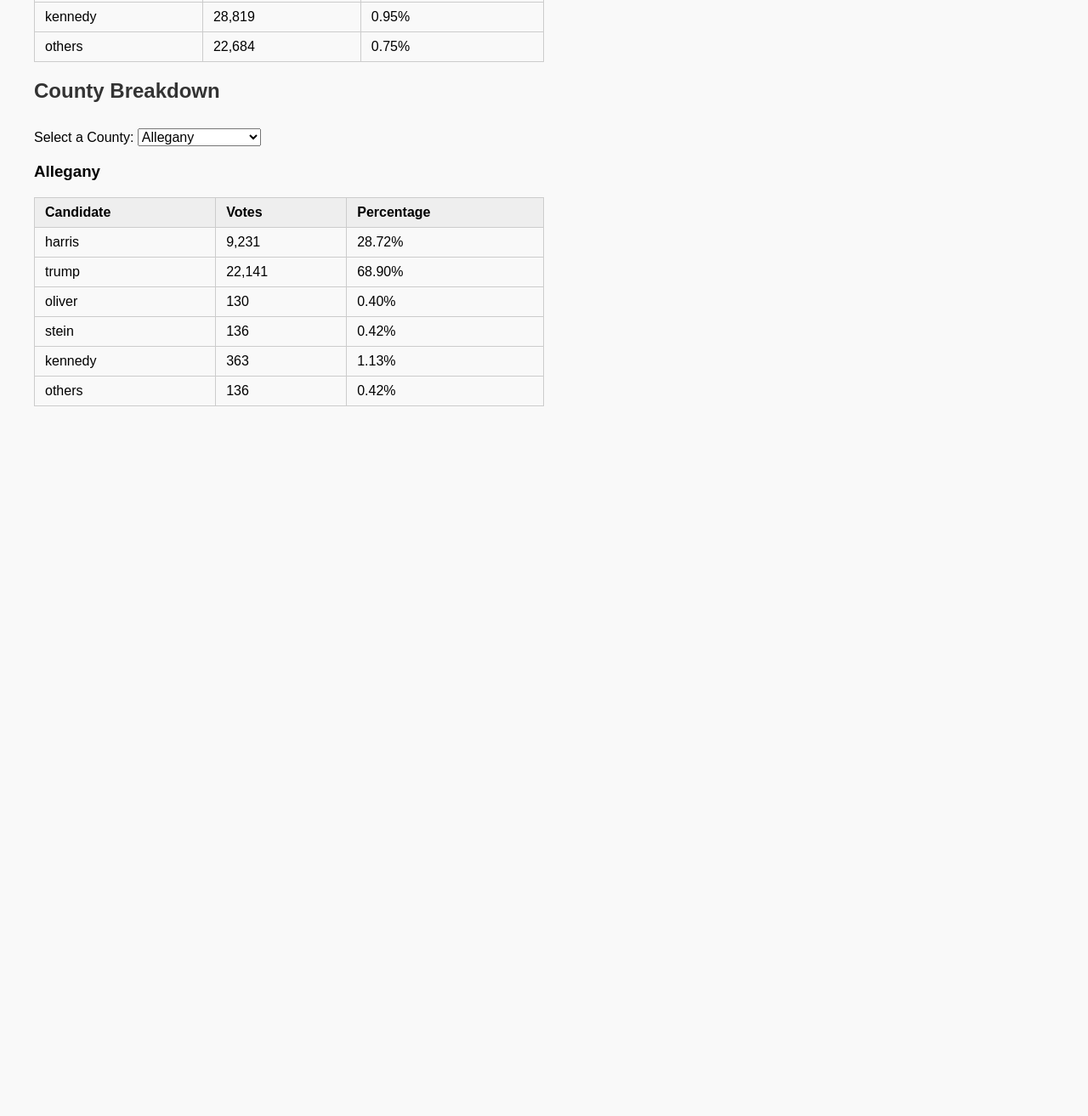
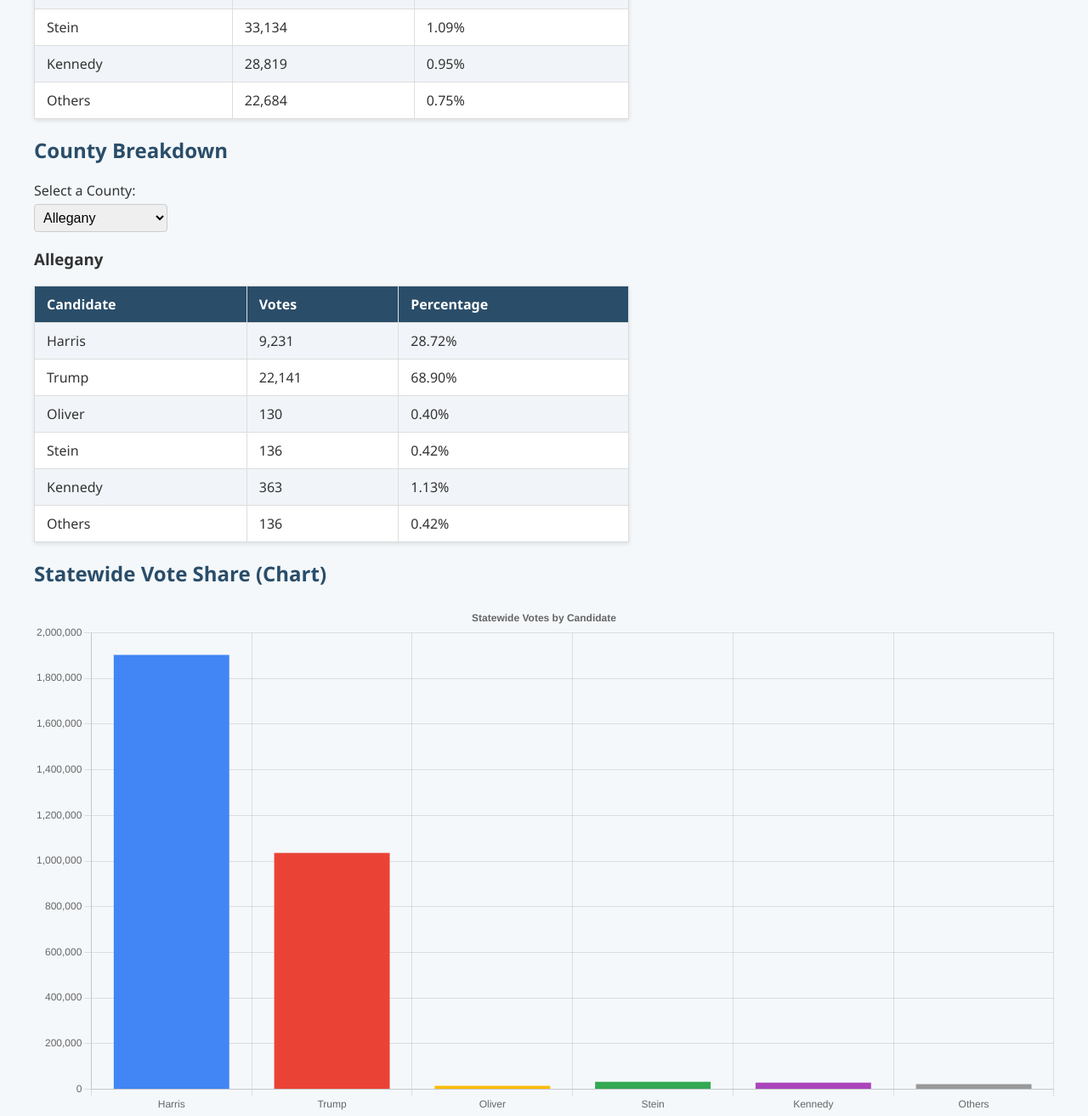
Before and after one commit to josiegjohn/llm-demos, a plain HTML site: page md-results/index.html in a window 1280 px wide. Shown: the part 319-1632 px from the top of the page at 85% size. Before the commit the page ends 837 px from the top, so only its background shows below. Drawn offline with nearby package versions, Linux system fonts and the light colour scheme.

Commit message:
whatever this is
this should have everything

```diff
--- a/md-results/index.html
+++ b/md-results/index.html
@@ -3,8 +3,9 @@
 <head>
   <meta charset="UTF-8" />
   <meta name="viewport" content="width=device-width, initial-scale=1.0"/>
-  <title>Election Results</title>
+  <title>Maryland Election Results</title>
   <link rel="stylesheet" href="styles.css">
+  <script src="https://cdn.jsdelivr.net/npm/chart.js"></script>
 </head>
 <body>
   <h1>Maryland Election Results</h1>
@@ -21,6 +22,11 @@
     <div id="countyData"></div>
   </section>
 
+  <section>
+    <h2>Statewide Vote Share (Chart)</h2>
+    <canvas id="resultsChart" width="400" height="200"></canvas>
+  </section>
+
   <script src="script.js"></script>
 </body>
 </html>
--- a/md-results/script.js
+++ b/md-results/script.js
@@ -59,10 +59,13 @@ function renderStatewide() {
   const div = document.getElementById("statewide");
   let html = "<table><tr><th>Candidate</th><th>Votes</th><th>Percentage</th></tr>";
   candidates.forEach(c => {
-    html += `<tr><td>${c}</td><td>${statewideTotals[c].toLocaleString()}</td><td>${formatPercentage(statewideTotals[c], totalVotes)}</td></tr>`;
+    const name = c.charAt(0).toUpperCase() + c.slice(1);
+    html += `<tr><td>${name}</td><td>${statewideTotals[c].toLocaleString()}</td><td>${formatPercentage(statewideTotals[c], totalVotes)}</td></tr>`;
   });
   html += "</table>";
   div.innerHTML = html;
+
+  drawChart();
 }
 
 function renderCountyOptions() {
@@ -85,11 +88,45 @@ function renderCountyData(county) {
 
   let html = `<h3>${county}</h3><table><tr><th>Candidate</th><th>Votes</th><th>Percentage</th></tr>`;
   candidates.forEach(c => {
-    html += `<tr><td>${c}</td><td>${row[c].toLocaleString()}</td><td>${formatPercentage(row[c], row.total)}</td></tr>`;
+    const name = c.charAt(0).toUpperCase() + c.slice(1);
+    html += `<tr><td>${name}</td><td>${row[c].toLocaleString()}</td><td>${formatPercentage(row[c], row.total)}</td></tr>`;
   });
   html += "</table>";
   document.getElementById("countyData").innerHTML = html;
 }
 
+function drawChart() {
+  const ctx = document.getElementById("resultsChart").getContext("2d");
+
+  new Chart(ctx, {
+    type: "bar",
+    data: {
+      labels: candidates.map(c => c.charAt(0).toUpperCase() + c.slice(1)),
+      datasets: [{
+        label: "Votes",
+        data: candidates.map(c => statewideTotals[c]),
+        backgroundColor: [
+          "#4285F4", "#EA4335", "#FBBC05", "#34A853", "#AA46BB", "#999999"
+        ]
+      }]
+    },
+    options: {
+      responsive: true,
+      plugins: {
+        legend: { display: false },
+        title: {
+          display: true,
+          text: "Statewide Votes by Candidate"
+        }
+      },
+      scales: {
+        y: {
+          beginAtZero: true
+        }
+      }
+    }
+  });
+}
+
 renderStatewide();
 renderCountyOptions();
--- a/md-results/styles.css
+++ b/md-results/styles.css
@@ -1,31 +1,51 @@
 body {
-  font-family: Arial, sans-serif;
+  font-family: 'Segoe UI', Tahoma, Geneva, Verdana, sans-serif;
   margin: 40px;
-  background-color: #f9f9f9;
+  background-color: #f4f8fb;
+  color: #333;
 }
 
 h1, h2 {
-  color: #333;
+  color: #2a4d69;
 }
 
-label, select {
+label {
   font-size: 1rem;
-  margin-top: 10px;
+  display: block;
+  margin: 10px 0 5px;
+}
+
+select {
+  padding: 6px;
+  font-size: 1rem;
+  border-radius: 4px;
+  border: 1px solid #ccc;
 }
 
 table {
   border-collapse: collapse;
   width: 100%;
-  max-width: 600px;
-  margin-top: 10px;
+  max-width: 700px;
+  margin-top: 15px;
+  background-color: white;
+  box-shadow: 0 2px 5px rgba(0,0,0,0.1);
 }
 
 th, td {
-  padding: 8px 12px;
-  border: 1px solid #ccc;
+  padding: 10px 14px;
+  border: 1px solid #ddd;
   text-align: left;
 }
 
 th {
-  background-color: #eee;
+  background-color: #2a4d69;
+  color: white;
 }
+
+tr:nth-child(even) {
+  background-color: #f1f5f9;
+}
+
+tr:hover {
+  background-color: #e4f0fc;
+}
```
Also changed, not shown: 3 other files.
